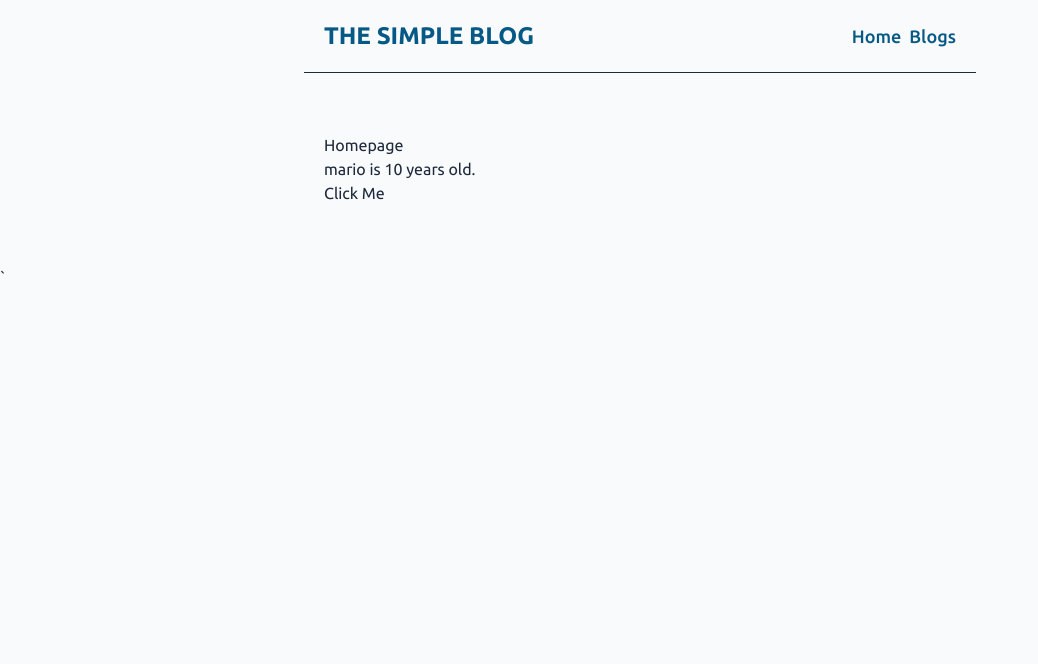
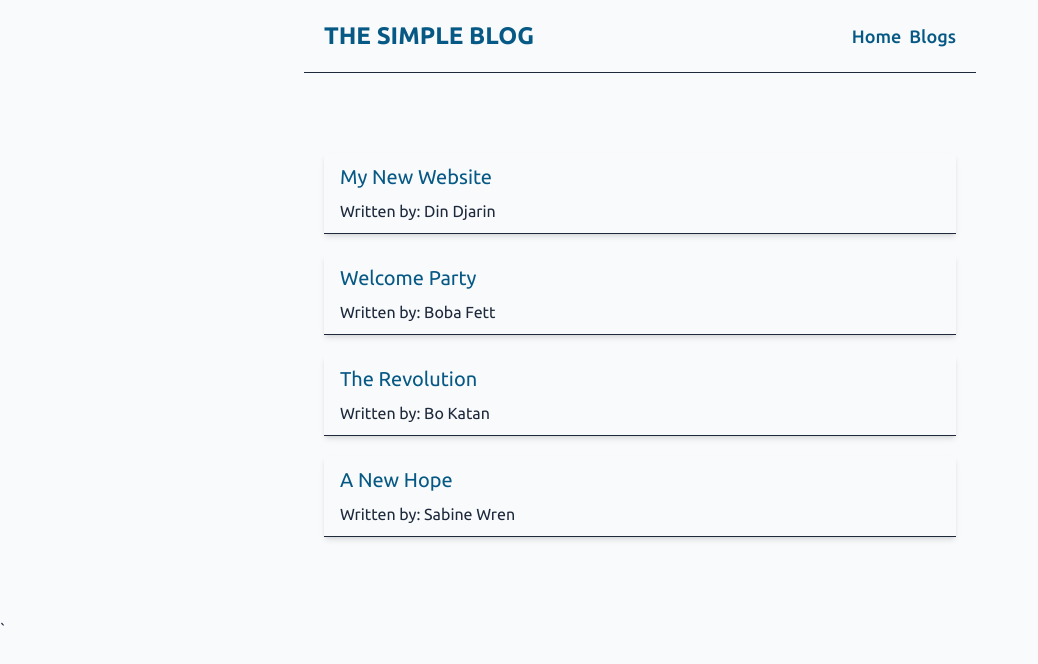
Before and after one commit to thes3interdev/slp-simple-blog-website, a React (Create React App) app: page / in a window 1280 px wide. Shown: the top 664 px of the page, without its empty margins (0-1038 px from the left). Built offline with nearby package versions, Linux system fonts and the light colour scheme.

Commit message:
feat: outputting lists.

```diff
--- a/src/index.css
+++ b/src/index.css
@@ -34,4 +34,16 @@
 	.content {
 		@apply my-10 mx-auto max-w-2xl p-5;
 	}
+
+	.blog-preview {
+		@apply my-5 mx-0 border-b border-slate-800 py-[10px] px-4 shadow-md;
+	}
+
+	.blog-preview-header {
+		@apply mb-2 text-xl text-sky-800;
+	}
+
+	.blog-preview-anchor {
+		@apply no-underline;
+	}
 }
--- a/src/pages/Home.js
+++ b/src/pages/Home.js
@@ -1,21 +1,41 @@
 import { useState } from 'react';
 
 const Home = () => {
-	const [name, setName] = useState('mario');
-	const [age, setAge] = useState(10);
-
-	const handleClick = () => {
-		setName('luigi');
-		setAge(30);
-	};
+	const [blogs, setBlogs] = useState([
+		{
+			title: 'My New Website',
+			body: "You don't believe in the Force, do you? As you wish. I find your lack of faith disturbing.",
+			author: 'Din Djarin',
+			id: 1,
+		},
+		{
+			title: 'Welcome Party',
+			body: 'Hokey religions and ancient weapons are no match for a good blaster at your side, kid.',
+			author: 'Boba Fett',
+			id: 2,
+		},
+		{
+			title: 'The Revolution',
+			body: "Look, I ain't in this for your revolution, and I'm not in it for you, Princess.",
+			author: 'Bo Katan',
+			id: 3,
+		},
+		{
+			title: 'A New Hope',
+			body: "I want to come with you to Alderaan. There's nothing for me here now.",
+			author: 'Sabine Wren',
+			id: 4,
+		},
+	]);
 
 	return (
 		<div className="home">
-			<h2>Homepage</h2>
-			<p>
-				{name} is {age} years old.
-			</p>
-			<button onClick={handleClick}>Click Me</button>
+			{blogs.map((blog) => (
+				<div className="blog-preview" key={blog.id}>
+					<h2 className="blog-preview-header">{blog.title}</h2>
+					<p>Written by: {blog.author}</p>
+				</div>
+			))}
 		</div>
 	);
 };
```
